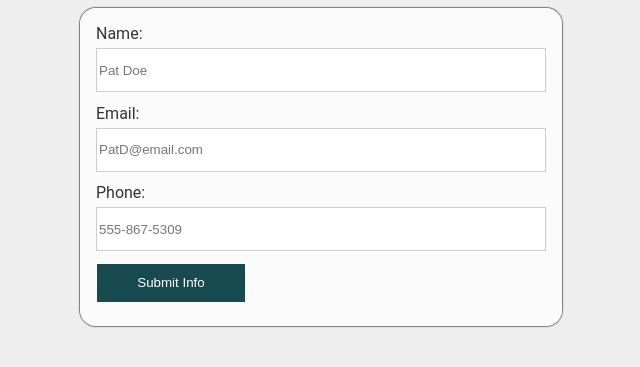
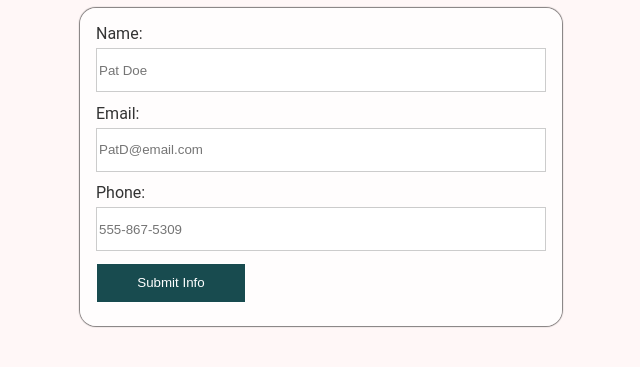
Before and after one commit to handev-001/HAN-Elements, a PHP site: page /gcr/sign-up-work-camper.html in a window 1280 px wide. Shown: the top 367 px of the page, without its empty margins (319-959 px from the left). Run offline with PHP 8.4, Linux system fonts and the light colour scheme.

Commit message:
style update

```diff
--- a/gcr/style.css
+++ b/gcr/style.css
@@ -30,7 +30,7 @@ body {
 	color: rgba(51,51,51,1);
 	font-family: 'Roboto', sans-serif;
 
-	background: #eeeeee;
+	background: rgba(2487,247,247,1);
 }
 
 
```
